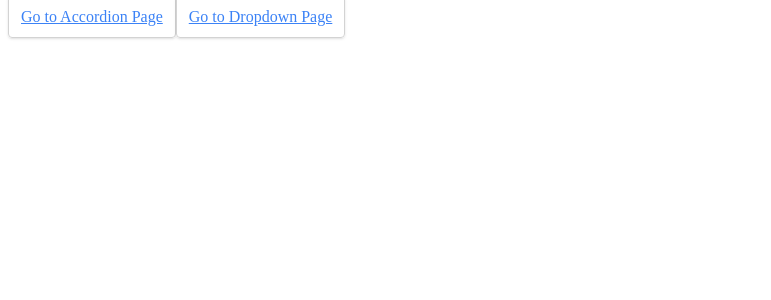
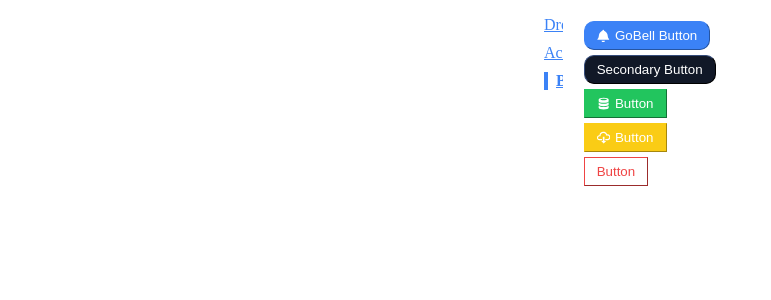
Before and after one commit to zzz-icy/comps, a React (Create React App) app: page /button in a window 1280 px wide. Shown: the top 300 px of the page, without its empty margins (0-771 px from the left). Built offline with nearby package versions, Linux system fonts and the light colour scheme.

Commit message:
more styles

```diff
--- a/src/App.tsx
+++ b/src/App.tsx
@@ -3,22 +3,22 @@ import "./index.css"
 import React from "react"
 import AccordionPage from "./pages/AccordionPage.tsx"
 import DropdownPage from "./pages/DropdownPage.tsx"
-import Link from "./components/Link.tsx"
+import ButtonPage from "./pages/ButtonPage.tsx"
+import Sidebar from "./components/Sidebar.tsx"
 
 function App() {
 	return (
-		<div style={{ display: "flex" }}>
-			<div style={{ marginRight: 100 }}>
-				<Link to='/accordion'>Go to Accordion Page</Link>
-				<Link to='/dropdown'>Go to Dropdown Page</Link>
-			</div>
-
-			<div>
+		<div className='container'>
+			<Sidebar />
+			<div className='subcontainer'>
 				<Route path={"/accordion"}>
 					<AccordionPage />
 				</Route>
-				<Route path={"/dropdown"}>
+				<Route path={"/"}>
 					<DropdownPage />
+				</Route>
+				<Route path={"/button"}>
+					<ButtonPage />
 				</Route>
 			</div>
 		</div>
--- a/src/components/Button.tsx
+++ b/src/components/Button.tsx
@@ -27,6 +27,9 @@ function Button({ children, variation, shapeStyle, ...rest }: ButtonProps) {
 	return (
 		<button
 			style={{
+				display: "flex",
+				alignItems: "center",
+				justifyContent: "center",
 				margin: "5px",
 				backgroundColor:
 					shapeStyle === "outline"
@@ -39,10 +42,7 @@ function Button({ children, variation, shapeStyle, ...rest }: ButtonProps) {
 				borderColor: getColorForType(variation),
 				borderWidth: "1px",
 				padding: "6px 12px",
-				borderRadius: shapeStyle === "rounded" ? "4px" : "0px",
-				display: "flex",
-				alignItems: "center",
-				justifyContent: "center",
+				borderRadius: shapeStyle === "rounded" ? "10px" : "0px",
 			}}
 			{...rest}
 		>
--- a/src/components/Link.css
+++ b/src/components/Link.css
@@ -1,3 +1,8 @@
 a {
 	color: rgb(59 130 246);
 }
+.active-path {
+	font-weight: bold;
+	border-left: 4px solid rgb(59 130 246);
+	padding-left: 8px;
+}
--- a/src/components/Link.tsx
+++ b/src/components/Link.tsx
@@ -5,9 +5,10 @@ interface Props {
 	to: string
 	children: React.ReactNode
 	styleName?: string
+	activeStyle?: string
 }
-function Link({ to, children, styleName }: Props) {
-	const { navigateTo } = useNavigation()
+function Link({ to, children, styleName, activeStyle }: Props) {
+	const { navigateTo, currentPath } = useNavigation()
 	const handleClick = (e: React.MouseEvent<HTMLAnchorElement, MouseEvent>) => {
 		console.log("e", e)
 		if (e.metaKey || e.ctrlKey) {
@@ -24,7 +25,9 @@ function Link({ to, children, styleName }: Props) {
 		<a
 			href={to} // for the browser to handle, e.g. open in a new tab in Chrome
 			onClick={handleClick}
-			className={`panel ${styleName}`}
+			className={`${styleName} ${
+				currentPath === to ? "active-path" : undefined
+			}`}
 		>
 			{children}
 		</a>
--- /dev/null
+++ b/src/components/Sidebar.css
@@ -0,0 +1,11 @@
+.sidebar {
+	position: sticky;
+	top: 0px;
+	overflow-y: scroll;
+	display: flex;
+	flex-direction: column;
+	align-items: start;
+}
+.link {
+	margin-bottom: 10px;
+}
--- /dev/null
+++ b/src/components/Sidebar.tsx
@@ -0,0 +1,25 @@
+import React from "react"
+import Link from "./Link.tsx"
+import "./Sidebar.css"
+function Sidebar() {
+	const links = [
+		{ label: "Dropdown", path: "/" },
+		{ label: "Accordion", path: "/accordion" },
+		{ label: "Button", path: "/button" },
+	]
+	const renderedLinks = () =>
+		links.map((link) => {
+			return (
+				<Link
+					to={link.path}
+					key={link.label}
+					styleName='link'
+				>
+					{link.label}
+				</Link>
+			)
+		})
+
+	return <div className='sidebar'>{renderedLinks()}</div>
+}
+export default Sidebar
--- a/src/index.css
+++ b/src/index.css
@@ -2,3 +2,15 @@ button > svg {
 	/* with an immediate child of svg */
 	margin-right: 5px;
 }
+.container {
+	width: 100%;
+	margin-left: auto;
+	margin-right: auto;
+	display: grid;
+	grid-template-columns: repeat(6, minmax(0, 1fr));
+	gap: 16px;
+	margin-top: 16px;
+}
+.subcontainer {
+	grid-column: span 5 / span 5;
+}
--- a/src/pages/ButtonPage.tsx
+++ b/src/pages/ButtonPage.tsx
@@ -3,8 +3,8 @@ import React from "react"
 import Button from "../components/Button.tsx"
 function ButtonPage() {
 	return (
-		<div style={{}}>
-			<div style={{ display: "flex", flexDirection: "column", width: "200px" }}>
+		<div>
+			<div>
 				<Button
 					variation='primary'
 					shapeStyle='rounded'
@@ -13,22 +13,31 @@ function ButtonPage() {
 					<GoBell />
 					GoBell Button
 				</Button>
+			</div>
+			<div>
 				<Button
 					variation='secondary'
+					shapeStyle='rounded'
 					onMouseEnter={() => {
 						console.log("onMouseEnter")
 					}}
 				>
-					Button
+					Secondary Button
 				</Button>
+			</div>
+			<div>
 				<Button variation='success'>
 					<GoDatabase />
 					Button
 				</Button>
+			</div>
+			<div>
 				<Button variation='warning'>
 					<GoCloudDownload />
 					Button
 				</Button>
+			</div>
+			<div>
 				<Button
 					variation='danger'
 					shapeStyle='outline'
```
